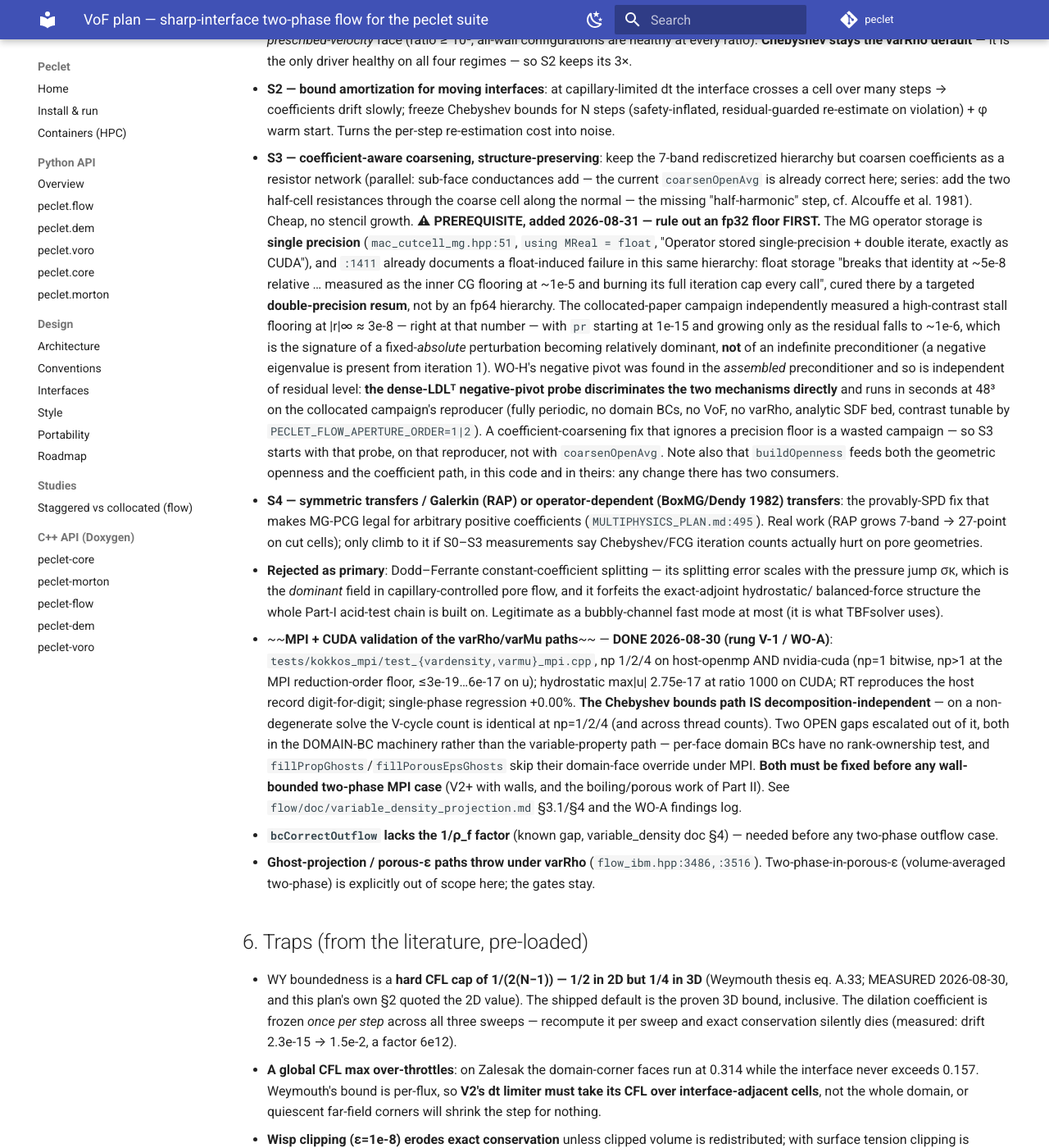
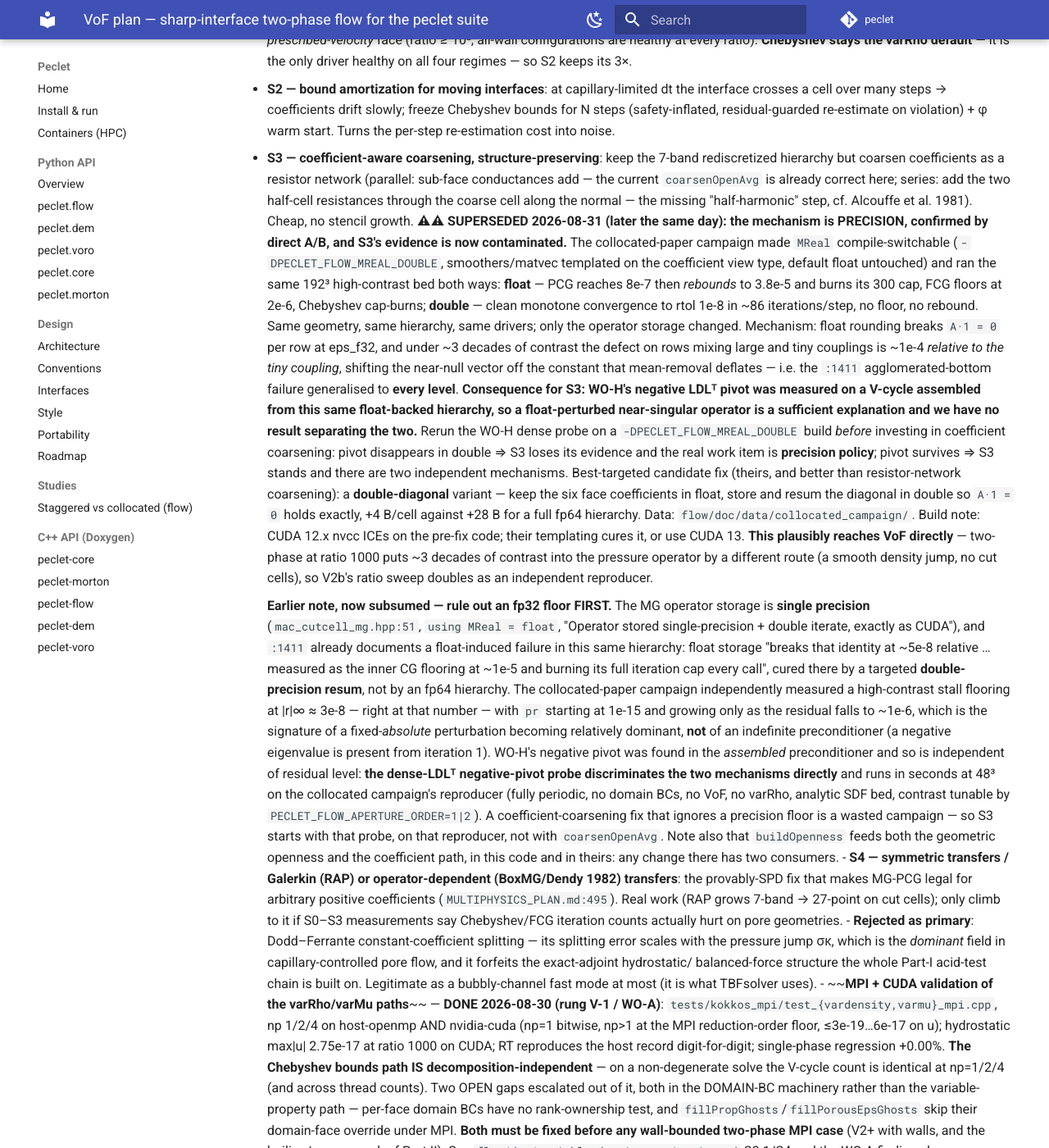
Before and after one commit to computational-chemical-engineering/peclet, an MkDocs documentation site: the page built from docs/VOF_PLAN.md, in a window 1280 px wide and 1400 px high, scrolled down 7770 px. Shown: the whole window at 82% size. Built offline with MkDocs 1.6.1 and Material for MkDocs 9.7.7, drawn with Linux system fonts in a browser that asks for light colours; comment, search, counter and statistics services are not loaded; some of the changed text lies outside the part shown.

Commit message:
VOF_PLAN S3: mechanism is PRECISION (A/B confirmed) — S3's evidence is contaminated
The collocated campaign made MReal compile-switchable and ran the same 192^3 high-contrast
bed both ways: float rebounds/floors/cap-burns on all three drivers; double converges
monotonically to 1e-8 in ~86 iters. Only the operator storage changed. So WO-H's negative
LDLT pivot, measured on a V-cycle assembled from this float-backed hierarchy, may be an
artifact — rerun that probe in double BEFORE any coefficient-coarsening work. Better
candidate fix recorded: double-diagonal (face coefficients stay float, diagonal stored and
resummed in double so A*1=0 exactly, +4B/cell vs +28B). Note VoF at ratio 1000 is the same
3-decade contrast regime by a different route, so V2b's ratio sweep is a second reproducer.

Co-Authored-By: Claude Fable 5 <noreply@anthropic.com>
Claude-Session: https://claude.ai/code/session_014qvoYadT5tXKFrJ7H9uhEB

```diff
--- a/docs/VOF_PLAN.md
+++ b/docs/VOF_PLAN.md
@@ -379,7 +379,34 @@ load at extreme scale.
     sub-face conductances add — the current `coarsenOpenAvg` is already correct here;
     series: add the two half-cell resistances through the coarse cell along the normal —
     the missing "half-harmonic" step, cf. Alcouffe et al. 1981). Cheap, no stencil growth.
-    **⚠ PREREQUISITE, added 2026-08-31 — rule out an fp32 floor FIRST.** The MG operator
+    **⚠⚠ SUPERSEDED 2026-08-31 (later the same day): the mechanism is PRECISION, confirmed
+    by direct A/B, and S3's evidence is now contaminated.** The collocated-paper campaign
+    made `MReal` compile-switchable (`-DPECLET_FLOW_MREAL_DOUBLE`, smoothers/matvec
+    templated on the coefficient view type, default float untouched) and ran the same
+    192³ high-contrast bed both ways: **float** — PCG reaches 8e-7 then *rebounds* to
+    3.8e-5 and burns its 300 cap, FCG floors at 2e-6, Chebyshev cap-burns; **double** —
+    clean monotone convergence to rtol 1e-8 in ~86 iterations/step, no floor, no rebound.
+    Same geometry, same hierarchy, same drivers; only the operator storage changed.
+    Mechanism: float rounding breaks `A·1 = 0` per row at eps_f32, and under ~3 decades of
+    contrast the defect on rows mixing large and tiny couplings is ~1e-4 *relative to the
+    tiny coupling*, shifting the near-null vector off the constant that mean-removal
+    deflates — i.e. the `:1411` agglomerated-bottom failure generalised to **every level**.
+    **Consequence for S3: WO-H's negative LDLᵀ pivot was measured on a V-cycle assembled
+    from this same float-backed hierarchy, so a float-perturbed near-singular operator is a
+    sufficient explanation and we have no result separating the two.** Rerun the WO-H dense
+    probe on a `-DPECLET_FLOW_MREAL_DOUBLE` build *before* investing in coefficient
+    coarsening: pivot disappears in double ⇒ S3 loses its evidence and the real work item is
+    **precision policy**; pivot survives ⇒ S3 stands and there are two independent
+    mechanisms. Best-targeted candidate fix (theirs, and better than resistor-network
+    coarsening): a **double-diagonal** variant — keep the six face coefficients in float,
+    store and resum the diagonal in double so `A·1 = 0` holds exactly, +4 B/cell against
+    +28 B for a full fp64 hierarchy. Data: `flow/doc/data/collocated_campaign/`. Build note:
+    CUDA 12.x nvcc ICEs on the pre-fix code; their templating cures it, or use CUDA 13.
+    **This plausibly reaches VoF directly** — two-phase at ratio 1000 puts ~3 decades of
+    contrast into the pressure operator by a different route (a smooth density jump, no cut
+    cells), so V2b's ratio sweep doubles as an independent reproducer.
+
+    **Earlier note, now subsumed — rule out an fp32 floor FIRST.** The MG operator
     storage is **single precision** (`mac_cutcell_mg.hpp:51`, `using MReal = float`,
     "Operator stored single-precision + double iterate, exactly as CUDA"), and `:1411`
     already documents a float-induced failure in this same hierarchy: float storage
```
